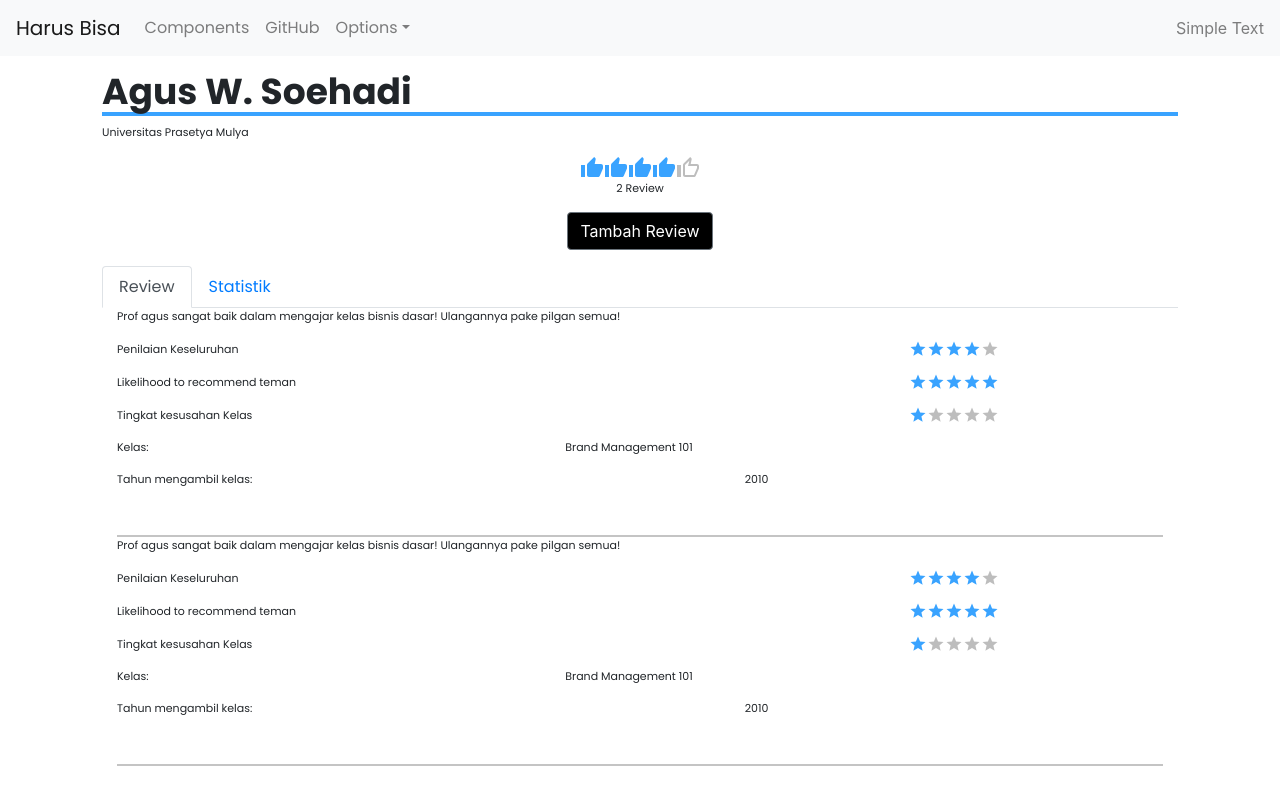
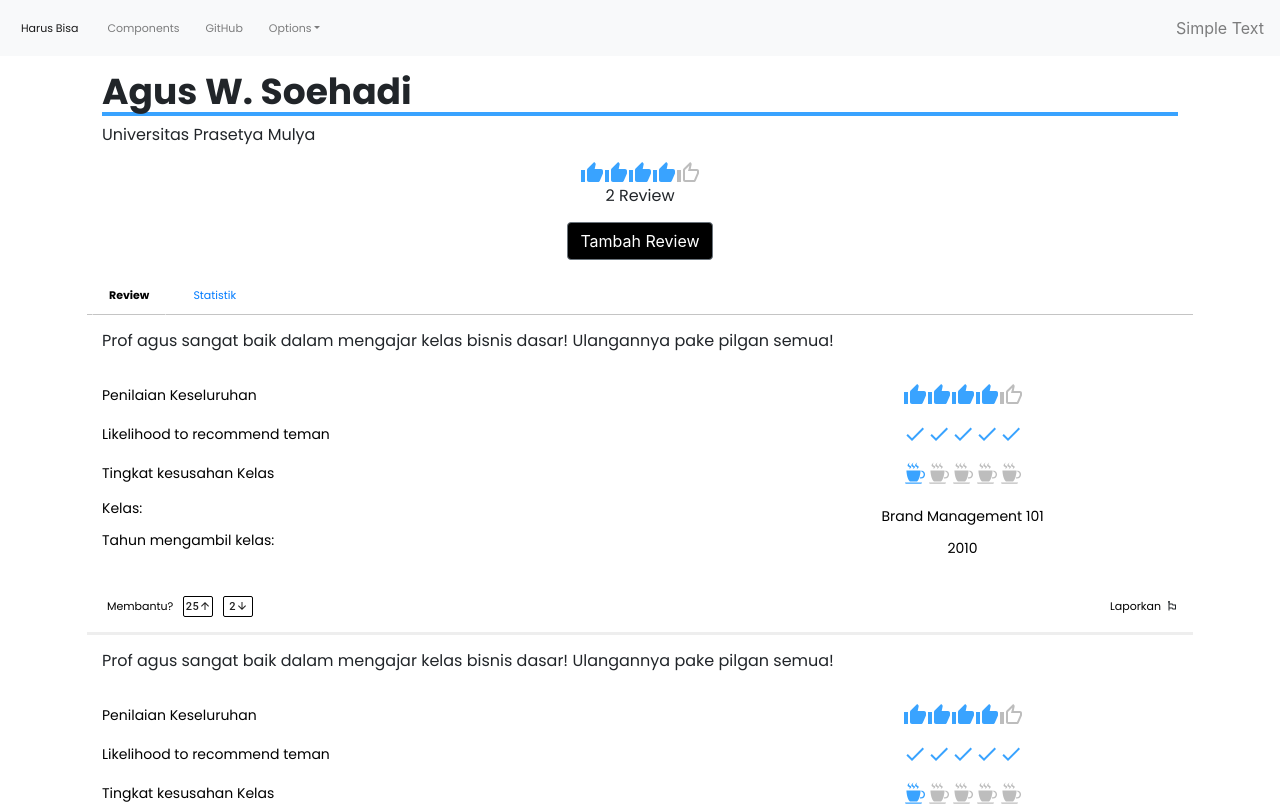
Before and after one commit to Harus-Bisa/frontendv2, a React (Create React App) app in the folder hb-v2/: page /review/1 in a window 1280 px wide. Shown: the top 806 px of the page. Built offline with nearby package versions, Linux system fonts and the light colour scheme.

Commit message:
review card css

```diff
--- a/hb-v2/src/components/Card/ReviewCard.js
+++ b/hb-v2/src/components/Card/ReviewCard.js
@@ -1,68 +1,92 @@
 import React from "react";
 import { connect } from "react-redux";
-import { StyledRating } from "../StyledRating/StyledRating";
+import { StyledRating } from "../Rating/StyledRating";
+import { ThumbUp, ThumbUpOutlined, Check, CheckOutlined, EmojiFlagsOutlined, ArrowUpward, ArrowDownward } from "@material-ui/icons";
+import {GiCoffeeCup} from "react-icons/gi"
+import { Button } from "@material-ui/core";
 
 function ReviewCard(props){
     return(
-        <div className='col-12'>
-            <div style={{borderBottom:'2px solid #c4c4c4'}}>
-                <div style={{marginBottom:'1rem'}}>
-                    <p>{props.review.review}</p>
+        <div className='col-12' style={{paddingTop:'15px', paddingBottom:'15px', borderBottom:'3px solid #EEEEEE'}}>
+            <div>
+                <div style={{marginBottom:'2rem'}}>
+                    <p id="review">{props.review.review}</p>
                 </div>
-                <div style={{marginBottom:'2rem'}}>
-                    <div className="row" style={{margin:'15px -15px'}}>
+                <div style={{marginBottom:'2rem'}} className="review-details">
+                    <div className="row justify-content-between" style={{margin:'15px -15px'}}>
                         <div className="col-7" style={{display:'flex'}}>
                             <p style={{margin:'auto 0'}}>Penilaian Keseluruhan</p>
                         </div>
                         <div className="col-5" style={{display:'flex'}}>
-                            <StyledRating size="small" style={{margin:'auto'}} value={props.review.rating.overall} readOnly/>
+                            <StyledRating
+                                id="overallRating"
+                                style={{margin:'auto'}}
+                                value={props.review.rating.overall}
+                                readOnly
+                                icon={<ThumbUp/>}
+                                emptyIcon={<ThumbUpOutlined/>}
+                            />
                         </div>
                     </div>
-                    <div className="row" style={{margin:'15px -15px'}}>
+                    <div className="row justify-content-between" style={{margin:'15px -15px'}}>
                         <div className="col-7" style={{display:'flex'}}>
                             <p style={{margin:'auto 0'}}>Likelihood to recommend teman</p>
                         </div>
                         <div className="col-5" style={{display:'flex'}}>
-                            <StyledRating size="small" style={{margin:'auto'}} value={props.review.rating.recommendation} readOnly/>
+                            <StyledRating
+                                id="recommendationRating"
+                                style={{margin:'auto'}}
+                                value={props.review.rating.recommendation}
+                                readOnly
+                                icon={<Check/>}
+                                emptyIcon={<CheckOutlined/>}
+                            />
                         </div>
                     </div>
-                    <div className="row" style={{margin:'15px -15px'}}>
+                    <div className="row justify-content-between" style={{margin:'15px -15px'}}>
                         <div className="col-7" style={{display:'flex'}}>
                             <p style={{margin:'auto 0'}}>Tingkat kesusahan Kelas</p>
                         </div>
                         <div className="col-5" style={{display:'flex'}}>
-                            <StyledRating size="small" style={{margin:'auto'}} value={props.review.rating.difficulty} readOnly/>
+                            <StyledRating
+                                id="difficultyRating"
+                                style={{margin:'auto'}}
+                                value={props.review.rating.difficulty}
+                                readOnly
+                                icon={<GiCoffeeCup/>}
+                            />
                         </div>
                     </div>
-                    <div className="row">
-                        <div className="col-5">
-                            <p>Kelas:</p>
+                    <div className="row justify-content-between">
+                        <div className="col-7">
+                            <p >Kelas:</p>
                         </div>
-                        <div className="col-7">
-                            <p>{props.review.courseName}</p>
+                        <div className="col-5" style={{display:'flex'}}>
+                            <p style={{margin:'auto'}}>{props.review.courseName}</p>
                         </div>
                     </div>
-                    <div className="row">
+                    <div className="row justify-content-between">
                         <div className="col-7">
                             <p>Tahun mengambil kelas:</p>
                         </div>
-                        <div className="col-5">
-                            <p>{props.review.yearTaken}</p>
+                        <div className="col-5" style={{display:'flex'}}>
+                            <p style={{margin:'auto'}}>{props.review.yearTaken}</p>
                         </div>
                     </div>
                 </div>
-                {/* <div>
+                <div className="review-footer">
                     <div className="row justify-content-between">
-                        <div className="col-5" style={{display:'flex', flexDirection:'row'}}>
-                            <p>{props.review.vote.up}</p>
-                            <p>{props.review.vote.down}</p>
-                            <p>Membantu</p>
+                        <div className="col-6" style={{display:'flex', flexDirection:'row'}}>
+                            <p>Membantu?</p>
+                            <Button className="vote-button">{props.review.vote.up}<ArrowUpward className="icon"/></Button>
+                            <Button className="vote-button">{props.review.vote.down}<ArrowDownward className="icon"/></Button>
                         </div>
-                        <div className="col-5">
-                            <p>Laporkan</p>
+                        <div className="col-6" style={{display:'flex', justifyContent:'flex-end'}}>
+                            <a href="/" style={{color:'black'}}>Laporkan</a>
+                            <EmojiFlagsOutlined className="icon"/>
                         </div>
                     </div>
-                </div> */}
+                </div>
             </div>
         </div>
     )
--- a/hb-v2/src/components/Form/ReviewForm.js
+++ b/hb-v2/src/components/Form/ReviewForm.js
@@ -3,7 +3,7 @@ import {connect} from "react-redux";
 import { FormGroup, Label, Input, Button } from "reactstrap";
 import { ThumbUp, ThumbUpOutlined, Check, CheckOutlined } from "@material-ui/icons";
 import {GiCoffeeCup} from "react-icons/gi"
-import { StyledRating } from "../StyledRating/StyledRating";
+import { StyledRating } from "../Rating/StyledRating";
 
 
 
--- a/hb-v2/src/components/ReviewContent/ReviewContent.js
+++ b/hb-v2/src/components/ReviewContent/ReviewContent.js
@@ -12,7 +12,7 @@ function ReviewContent(props){
     }
     return(
         <div>
-            <Nav tabs>
+            <Nav tabs style={{borderBottom:'1px solid #C4C4C4'}}>
                 <NavItem>
                     <NavLink
                         className={activeTab === 'review' ? "active":""}
--- a/hb-v2/src/css/index.css
+++ b/hb-v2/src/css/index.css
@@ -37,11 +37,15 @@ h5{
   line-height: 21px;
 }
 
-p{
+p, a{
   font-style: normal;
   font-weight: normal;
-  font-size: 11px;
-  line-height: 16px;
+  font-size: 16px;
+  line-height: 21px;
+}
+
+a:hover{
+  text-decoration-line: underline;
 }
 
 .center{
@@ -55,7 +59,7 @@ p{
   padding: 1rem 2rem;
 }
 .green-button, .green-button:active, .green-button:focus{
-  background-color: var(--hb-green) !important;
+  background-color: var(--hb-blue) !important;
   color: #FFFFFF;
   padding: 0.1rem 1.25rem;
   border-color: transparent;
@@ -64,19 +68,6 @@ p{
 .blue-button{
   background-color: black;
 }
-/* button, button:active, button:focus{
-  border-radius: 5px;
-  font-style: normal;
-  font-weight: normal;
-  font-size: 18px;
-  line-height: 27px;
-  display: flex;
-  align-items: center;
-  text-align: center;
-  border: none;
-  padding: 0.1rem 1.25rem;
-  box-shadow: none !important;
-} */
 
 .search-box{
   border-bottom: 1px solid black;
@@ -109,7 +100,6 @@ p{
   background-color: transparent;
   color: black;
   width: 50%;
-  /* text-align: center; */
 }
 .button-group-selected, .button-group-selected:active, .button-group-selected:focus, .button-group-selected:not(:disabled):not(.disabled):active, .button-group-selected:hover{
   background-color: var(--hb-blue);
@@ -117,10 +107,20 @@ p{
   border-radius: 0;
   border: 0;
   width: 50%;
-  /* text-align: center; */
 }
 .form-control{
   border: 1px solid #000000;
   box-sizing: border-box;
   border-radius: 0px;
 }
+
+.nav-tabs .nav-item.show .nav-link, .nav-tabs .nav-link.active{
+  color:black;
+  font-weight: bold;
+  border-color: transparent;
+  border-bottom-color: #C4C4C4;
+}
+.nav-tabs .nav-link:focus, .nav-tabs .nav-link:hover{
+  border-color: transparent;
+  border-bottom-color: #C4C4C4;
+}
--- /dev/null
+++ b/hb-v2/src/css/review.css
@@ -0,0 +1,29 @@
+.review-details p{
+    font-size: 14px;
+    line-height: 16px;
+    color: #000000;
+}
+
+.review-footer p, a{
+    font-size: 11px !important;
+    line-height: 15px;
+    color: #000000;
+    margin: auto 5px;
+}
+
+.review-footer .icon{
+    font-size: 12px !important;
+    margin:auto 0;
+}
+
+.review-footer .vote-button{
+    border: 1px solid #000000;
+    box-sizing: border-box;
+    border-radius: 2px;
+    padding:1px 1.5px;
+    font-size: 11px !important;
+    line-height: 15px;
+    min-width: 30px;
+    margin-left: 5px;
+    margin-right: 5px;
+}
--- a/hb-v2/src/pages/Review/Review.js
+++ b/hb-v2/src/pages/Review/Review.js
@@ -2,8 +2,9 @@ import React from "react";
 import { connect } from "react-redux";
 import {ThumbUp, ThumbUpOutlined} from "@material-ui/icons"
 import { Button } from "reactstrap";
-import { StyledRating } from "../../components/StyledRating/StyledRating";
+import { StyledRating } from "../../components/Rating/StyledRating";
 import ReviewContent from "../../components/ReviewContent/ReviewContent";
+import "../../css/review.css";
 
 function Review(props){
     const addReview = () =>{
@@ -24,7 +25,7 @@ function Review(props){
                 <p>{props.professor.numberOfReviews} Review</p>
                 <Button className='blue-button' onClick={addReview}>Tambah Review</Button>
             </div>
-            <div style={{marginTop:'1rem'}}>
+            <div style={{margin:'1rem -15px'}}>
                 <ReviewContent/>
             </div>
 
```
Also changed, not shown: hb-v2/src/components/Rating/StyledRating.js (renamed from hb-v2/src/components/StyledRating/StyledRating.js).
